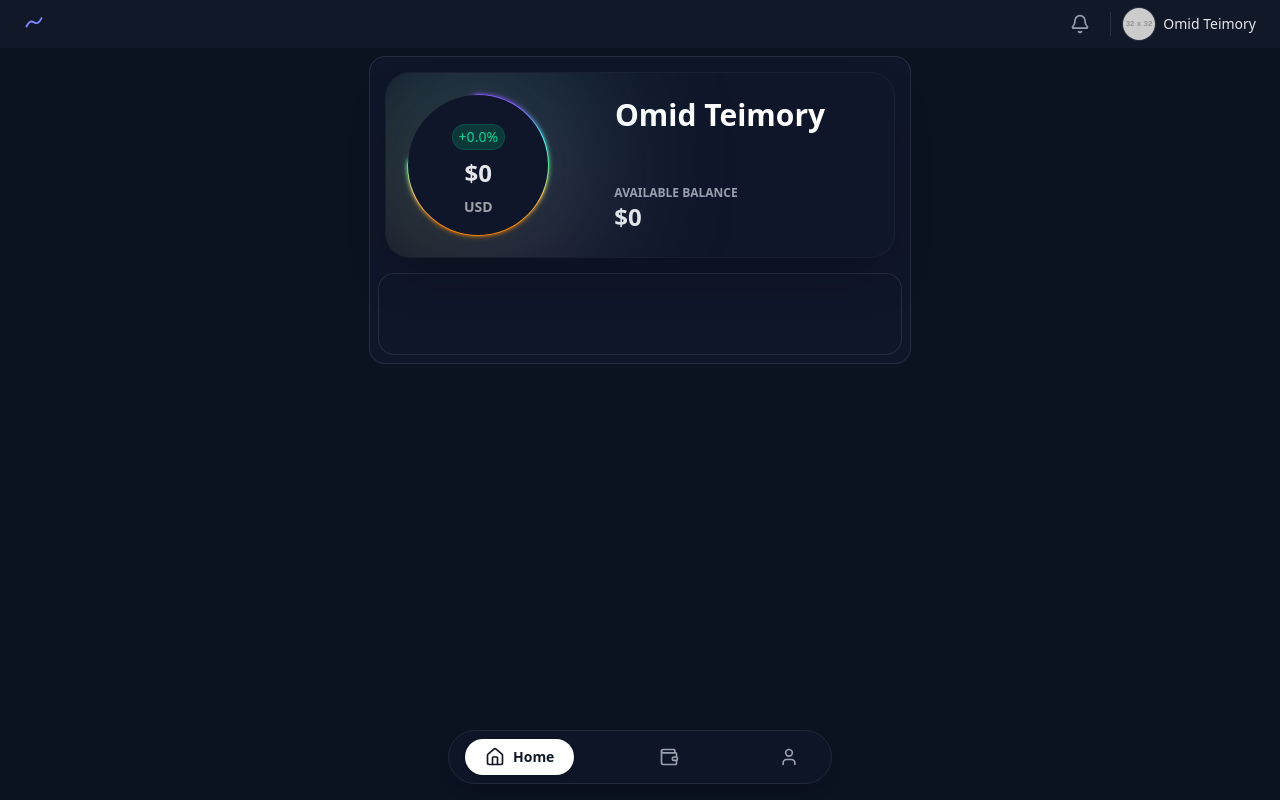
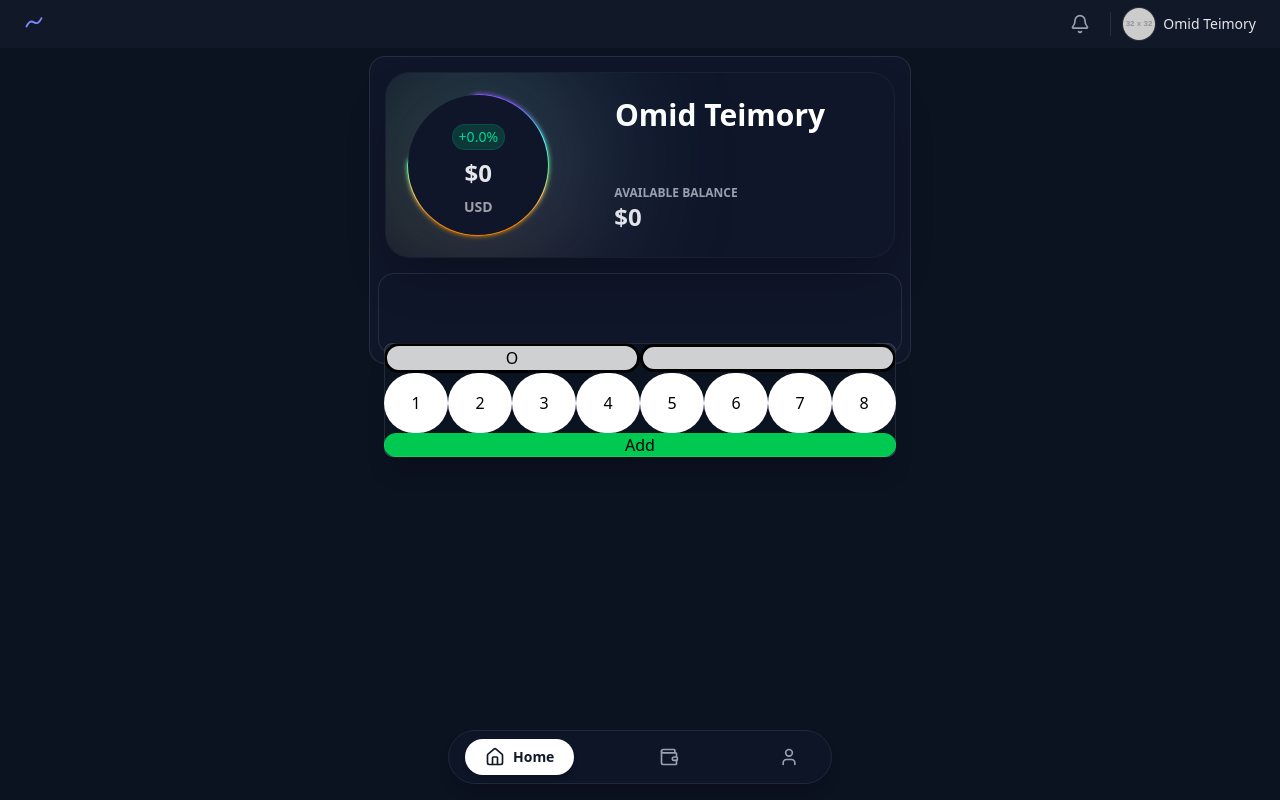
Before and after one commit to omid2007hope/Wallet, a React (Vite) app: page / in a window 1280 px wide. Built offline with nearby package versions, Linux system fonts and the light colour scheme.

Commit message:
AddMenu Basics

```diff
--- a/package.json
+++ b/package.json
@@ -10,6 +10,8 @@
     "preview": "vite preview"
   },
   "dependencies": {
+    "@headlessui/react": "^2.2.9",
+    "@heroicons/react": "^2.2.0",
     "@tailwindcss/vite": "^4.1.14",
     "dom": "^0.0.3",
     "lucide-react": "^0.545.0",
--- /dev/null
+++ b/src/components/Home/AddMenu.jsx
@@ -0,0 +1,77 @@
+"use client";
+
+import { useState } from "react";
+import {
+  Dialog,
+  DialogBackdrop,
+  DialogPanel,
+  DialogTitle,
+} from "@headlessui/react";
+import { ExclamationTriangleIcon } from "@heroicons/react/24/outline";
+
+export default function AddMenu() {
+  const [open, setOpen] = useState(true);
+
+  return (
+    <div>
+      <Dialog open={open} onClose={setOpen} className="relative z-50">
+        <DialogBackdrop
+          transition
+          className="fixed inset-0 data-closed:opacity-0 data-enter:duration-300 data-enter:ease-out data-leave:duration-200 data-leave:ease-in"
+        />
+
+        <div className="fixed inset-0 z-50 w-screen overflow-y-auto">
+          <div className="flex min-h-full items-end justify-center p-4 text-center sm:items-center sm:p-0">
+            <DialogPanel
+              transition
+              className="relative transform overflow-hidden rounded-lg bg-gray-800 text-left shadow-xl outline -outline-offset-1 outline-white/10 transition-all data-closed:translate-y-4 data-closed:opacity-0 data-enter:duration-300 data-enter:ease-out data-leave:duration-200 data-leave:ease-in sm:my-8 sm:w-full sm:max-w-lg data-closed:sm:translate-y-0 data-closed:sm:scale-95"
+            >
+              <div className="w-full h-full flex flex-col justify-center items-center bg-[#0B1220] rounded-3xl boreder-3">
+                <div className="w-full h-full flex flex-row justify-between items-center">
+                  <div className="w-full h-full bg-white/80 border-3 rounded-3xl flex flex-row justify-center items-center">
+                    O
+                  </div>
+                  <input
+                    type="text"
+                    className="w-full h-full bg-white/80 border-3 rounded-3xl flex flex-row justify-center items-center"
+                  />
+                </div>
+                <div className="w-full h-full flex flex-row justify-between items-center">
+                  <button className="w-full h-full px-5 py-4.5 flex flex-row justify-around items-center bg-white rounded-full">
+                    1
+                  </button>
+                  <button className="w-full h-full px-5 py-4.5 flex flex-row justify-around items-center bg-white rounded-full">
+                    2
+                  </button>
+                  <button className="w-full h-full px-5 py-4.5 flex flex-row justify-around items-center bg-white rounded-full">
+                    3
+                  </button>
+                  <button className="w-full h-full px-5 py-4.5 flex flex-row justify-around items-center bg-white rounded-full">
+                    4
+                  </button>
+                  <button className="w-full h-full px-5 py-4.5 flex flex-row justify-around items-center bg-white rounded-full">
+                    5
+                  </button>
+                  <button className="w-full h-full px-5 py-4.5 flex flex-row justify-around items-center bg-white rounded-full">
+                    6
+                  </button>
+                  <button className="w-full h-full px-5 py-4.5 flex flex-row justify-around items-center bg-white rounded-full">
+                    7
+                  </button>
+                  <button className="w-full h-full px-5 py-4.5 flex flex-row justify-around items-center bg-white rounded-full">
+                    8
+                  </button>
+                </div>
+                <div className="w-full h-full flex flex-row justify-evenly items-center">
+                  <button className="w-full h-full flex flex-row justify-center items-center bg-green-500 rounded-3xl">
+                    Add
+                  </button>
+                </div>
+              </div>
+            </DialogPanel>
+          </div>
+        </div>
+      </Dialog>
+    </div>
+  );
+}
--- a/src/components/Home/Expense.jsx
+++ b/src/components/Home/Expense.jsx
@@ -1,7 +1,9 @@
-import React from "react";
+import React, { useState } from "react";
 import Balance from "../Wallet/Balance";
+import AddMenu from "./AddMenu";
 
 export default function Expense() {
+  const [open, setOpen] = useState(false);
   return (
     <div className="w-screen h-screen flex flex-cols justify-center bg-[#0B1220] text-gray-200">
       <div className="py-14 sm:py-14 md:py-14 lg:py-14 px-0 sm:px-0 md:px-0 lg:px-0">
@@ -13,10 +15,15 @@ export default function Expense() {
         </div>
       </div>
       <div className="fixed top-127 sm:top-127 md:top-230 lg:top-230 left-70 sm:left-70 md:left-205 lg:left-440 z-50">
-        <button className="rounded-full bg-green-500/80 border-5 border-green-950/80 pb-4.5 sm:pb-4.5 md:pb-5.5 lg:pb-5.5 pt-2.5 sm:pt-2.5 md:pt-4 lg:pt-4 px-5.5 sm:px-5.5 md:px-7 lg:px-7 hover:bg-green-500/70 active:bg-green-500/100">
+        <button
+          className="rounded-full bg-green-500/80 border-5 border-green-950/80 pb-4.5 sm:pb-4.5 md:pb-5.5 lg:pb-5.5 pt-2.5 sm:pt-2.5 md:pt-4 lg:pt-4 px-5.5 sm:px-5.5 md:px-7 lg:px-7 hover:bg-green-500/70 active:bg-green-500/100
+        "
+          onClick={() => setOpen(true)}
+        >
           <div className="text-white text-4xl font-bold">+</div>
         </button>
       </div>
+      <AddMenu open={open} setOpen={setOpen} />
     </div>
   );
 }
```
Also changed, not shown: 1 other file (tests, documents, lock files or other folders).
